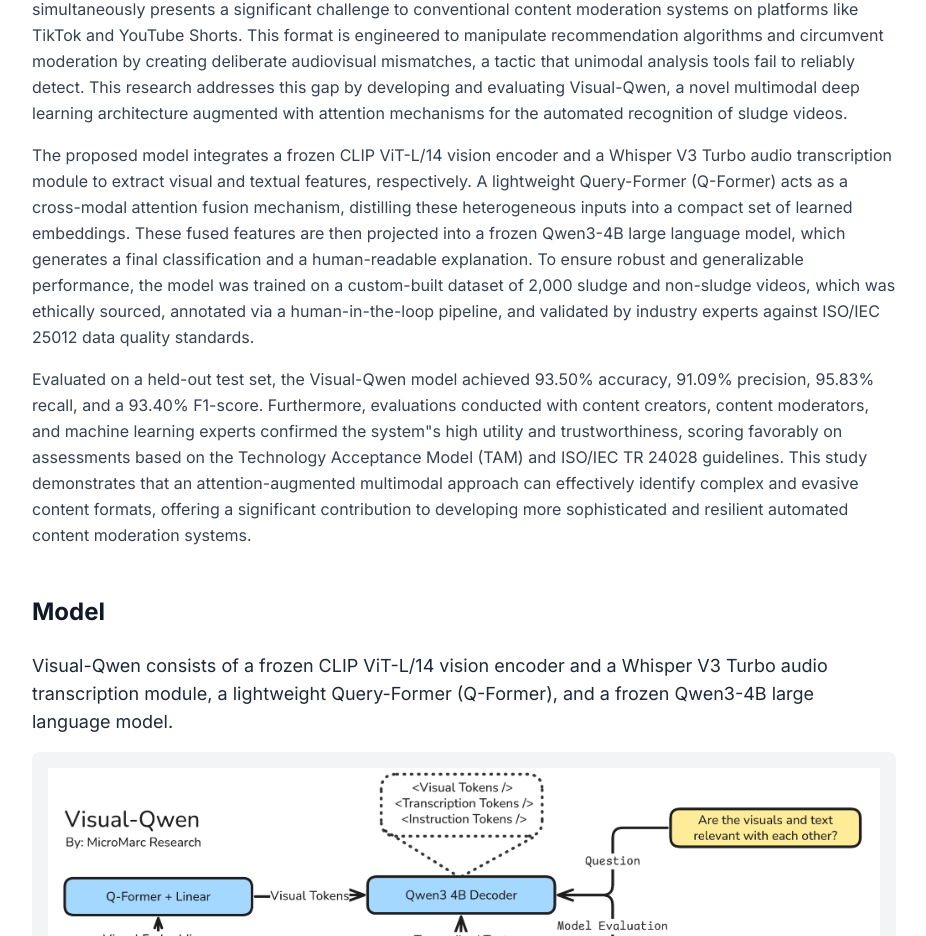
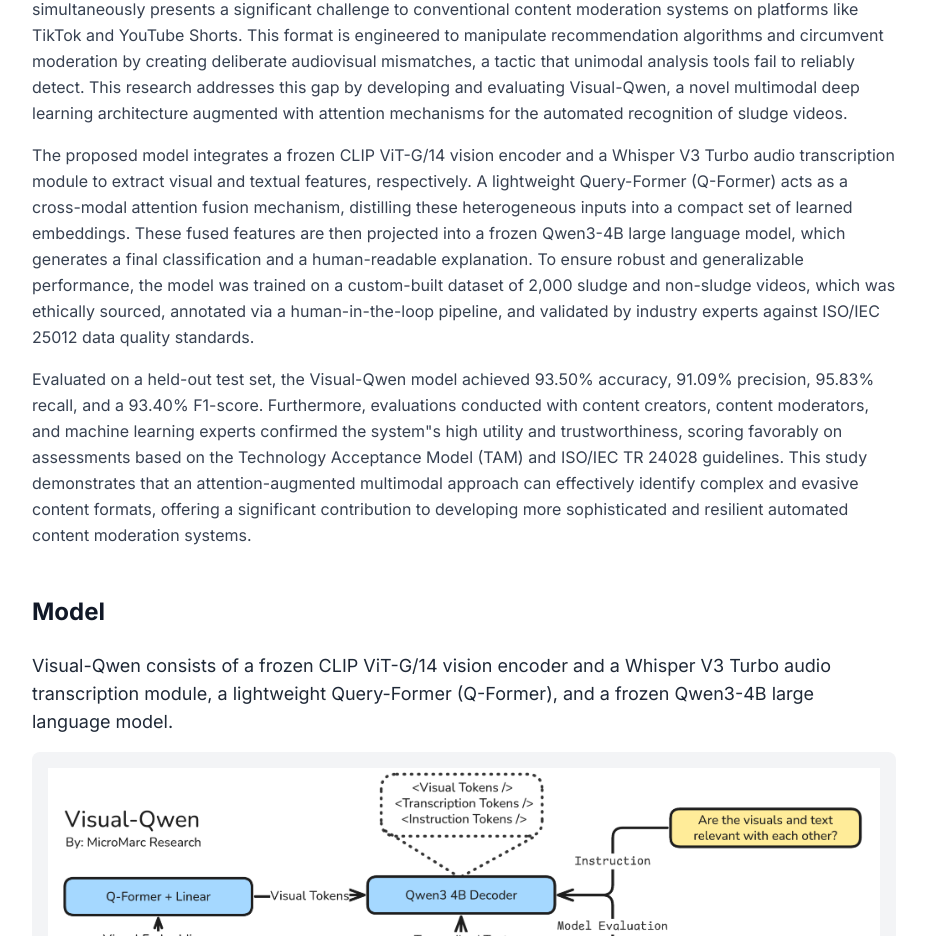
Before and after one commit to alpharomercoma/micromarc, a Next.js app: page /thesis in a window 1280 px wide. Shown: the part 614-1550 px from the top of the page, without its empty margins (176-1102 px from the left). Built offline with nearby package versions, Linux system fonts and the light colour scheme.

Commit message:
replace ViT L/14 with G/14

```diff
--- a/app/thesis/page.tsx
+++ b/app/thesis/page.tsx
@@ -1,8 +1,8 @@
 "use client";
+import { Navigation } from "@/components/navigation";
 import Image from "next/image";
 import { FaBookOpen, FaDatabase, FaGithub, FaYoutube } from "react-icons/fa";
 import { IoIosHappy } from "react-icons/io";
-import { Navigation } from "@/components/navigation";
 export default function Home() {
   function handleUnavailable() {
     alert("The Paper, Code, Video, and Model are being finalized. Please check back from mid-July of 2025 onwards.");
@@ -80,7 +80,7 @@ export default function Home() {
               The proliferation of &rdquo;sludge&rdquo; content in short-form videos featuring multiple, unrelated clips playing simultaneously presents a significant challenge to conventional content moderation systems on platforms like TikTok and YouTube Shorts. This format is engineered to manipulate recommendation algorithms and circumvent moderation by creating deliberate audiovisual mismatches, a tactic that unimodal analysis tools fail to reliably detect. This research addresses this gap by developing and evaluating Visual-Qwen, a novel multimodal deep learning architecture augmented with attention mechanisms for the automated recognition of sludge videos.
             </p>
             <p className="mb-4">
-              The proposed model integrates a frozen CLIP ViT-L/14 vision encoder and a Whisper V3 Turbo audio transcription module to extract visual and textual features, respectively. A lightweight Query-Former (Q-Former) acts as a cross-modal attention fusion mechanism, distilling these heterogeneous inputs into a compact set of learned embeddings. These fused features are then projected into a frozen Qwen3-4B large language model, which generates a final classification and a human-readable explanation. To ensure robust and generalizable performance, the model was trained on a custom-built dataset of 2,000 sludge and non-sludge videos, which was ethically sourced, annotated via a human-in-the-loop pipeline, and validated by industry experts against ISO/IEC 25012 data quality standards.
+              The proposed model integrates a frozen CLIP ViT-G/14 vision encoder and a Whisper V3 Turbo audio transcription module to extract visual and textual features, respectively. A lightweight Query-Former (Q-Former) acts as a cross-modal attention fusion mechanism, distilling these heterogeneous inputs into a compact set of learned embeddings. These fused features are then projected into a frozen Qwen3-4B large language model, which generates a final classification and a human-readable explanation. To ensure robust and generalizable performance, the model was trained on a custom-built dataset of 2,000 sludge and non-sludge videos, which was ethically sourced, annotated via a human-in-the-loop pipeline, and validated by industry experts against ISO/IEC 25012 data quality standards.
             </p>
             <p className="mb-4">
               Evaluated on a held-out test set, the Visual-Qwen model achieved 93.50% accuracy, 91.09% precision, 95.83% recall, and a 93.40% F1-score. Furthermore, evaluations conducted with content creators, content moderators, and machine learning experts confirmed the system&quot;s high utility and trustworthiness, scoring favorably on assessments based on the Technology Acceptance Model (TAM) and ISO/IEC TR 24028 guidelines. This study demonstrates that an attention-augmented multimodal approach can effectively identify complex and evasive content formats, offering a significant contribution to developing more sophisticated and resilient automated content moderation systems.
@@ -103,7 +103,7 @@ export default function Home() {
         <section className="mb-12">
           <h3 className="text-2xl font-bold mb-6 text-gray-900">Model</h3>
           <p className="text-lg text-gray-800 mb-4">
-            Visual-Qwen consists of a frozen CLIP ViT-L/14 vision encoder and a Whisper V3 Turbo audio transcription module, a lightweight Query-Former (Q-Former), and a frozen Qwen3-4B large language model.
+            Visual-Qwen consists of a frozen CLIP ViT-G/14 vision encoder and a Whisper V3 Turbo audio transcription module, a lightweight Query-Former (Q-Former), and a frozen Qwen3-4B large language model.
           </p>
 
           <div className="bg-gray-100 p-4 rounded-lg text-center mb-6">
--- a/src/app/layout.tsx
+++ b/src/app/layout.tsx
@@ -1,18 +1,18 @@
 import type { Metadata } from "next";
 import "./globals.css";
 
+import { GeistMono } from "geist/font/mono";
 import { GeistSans } from "geist/font/sans";
-import { GeistMono } from "geist/font/mono";
 
 export const metadata: Metadata = {
   title: "Visual-Qwen: Augmenting Multimodal Deep Learning with Attention Mechanisms to Recognize 'Sludge Content' from Short Form Videos",
-  description: "Visual-Qwen consists of a frozen CLIP ViT-L/14 vision encoder and a Whisper V3 Turbo audio transcription module, a lightweight Query-Former (Q-Former), and a frozen Qwen3-4B large language model.",
+  description: "Visual-Qwen consists of a frozen CLIP ViT-G/14 vision encoder and a Whisper V3 Turbo audio transcription module, a lightweight Query-Former (Q-Former), and a frozen Qwen3-4B large language model.",
   keywords: "Visual-Qwen, Qwen, multimodal AI, attention mechanism, sludge content, short form videos",
   authors: [{ name: "Alpha Romer Coma" }, { name: "Marc Olata" }, { name: "Job Isaac Ong" }, { name: "Kristoffer Ian Sioson" }],
   openGraph: {
     images: ["/images/theoretical_framework.png"],
     title: "Visual-Qwen: Augmenting Multimodal Deep Learning with Attention Mechanisms to Recognize 'Sludge Content' from Short Form Videos",
-    description: "Visual-Qwen consists of a frozen CLIP ViT-L/14 vision encoder and a Whisper V3 Turbo audio transcription module, a lightweight Query-Former (Q-Former), and a frozen Qwen3-4B large language model.",
+    description: "Visual-Qwen consists of a frozen CLIP ViT-G/14 vision encoder and a Whisper V3 Turbo audio transcription module, a lightweight Query-Former (Q-Former), and a frozen Qwen3-4B large language model.",
     siteName: "Visual-Qwen",
     type: "website",
     url: "https://micromarc.me",
--- a/src/app/page.tsx
+++ b/src/app/page.tsx
@@ -1,10 +1,7 @@
 "use client";
 import Image from "next/image";
-import { FaBookOpen } from "react-icons/fa";
-import { FaGithub } from "react-icons/fa";
-import { FaDatabase } from "react-icons/fa";
+import { FaBookOpen, FaDatabase, FaGithub, FaYoutube } from "react-icons/fa";
 import { IoIosHappy } from "react-icons/io";
-import { FaYoutube } from "react-icons/fa";
 export default function Home() {
   function handleUnavailable() {
     alert("The Paper, Code, Video, and Model are being finalized. Please check back from mid-July of 2025 onwards.");
@@ -66,7 +63,7 @@ export default function Home() {
               The proliferation of &rdquo;sludge&rdquo; content in short-form videos featuring multiple, unrelated clips playing simultaneously presents a significant challenge to conventional content moderation systems on platforms like TikTok and YouTube Shorts. This format is engineered to manipulate recommendation algorithms and circumvent moderation by creating deliberate audiovisual mismatches, a tactic that unimodal analysis tools fail to reliably detect. This research addresses this gap by developing and evaluating Visual-Qwen, a novel multimodal deep learning architecture augmented with attention mechanisms for the automated recognition of sludge videos.
             </p>
             <p className="mb-4">
-              The proposed model integrates a frozen CLIP ViT-L/14 vision encoder and a Whisper V3 Turbo audio transcription module to extract visual and textual features, respectively. A lightweight Query-Former (Q-Former) acts as a cross-modal attention fusion mechanism, distilling these heterogeneous inputs into a compact set of learned embeddings. These fused features are then projected into a frozen Qwen3-4B large language model, which generates a final classification and a human-readable explanation. To ensure robust and generalizable performance, the model was trained on a custom-built dataset of 2,000 sludge and non-sludge videos, which was ethically sourced, annotated via a human-in-the-loop pipeline, and validated by industry experts against ISO/IEC 25012 data quality standards.
+              The proposed model integrates a frozen CLIP ViT-G/14 vision encoder and a Whisper V3 Turbo audio transcription module to extract visual and textual features, respectively. A lightweight Query-Former (Q-Former) acts as a cross-modal attention fusion mechanism, distilling these heterogeneous inputs into a compact set of learned embeddings. These fused features are then projected into a frozen Qwen3-4B large language model, which generates a final classification and a human-readable explanation. To ensure robust and generalizable performance, the model was trained on a custom-built dataset of 2,000 sludge and non-sludge videos, which was ethically sourced, annotated via a human-in-the-loop pipeline, and validated by industry experts against ISO/IEC 25012 data quality standards.
             </p>
             <p className="mb-4">
               Evaluated on a held-out test set, the Visual-Qwen model achieved 93.50% accuracy, 91.09% precision, 95.83% recall, and a 93.40% F1-score. Furthermore, evaluations conducted with content creators, content moderators, and machine learning experts confirmed the system&quot;s high utility and trustworthiness, scoring favorably on assessments based on the Technology Acceptance Model (TAM) and ISO/IEC TR 24028 guidelines. This study demonstrates that an attention-augmented multimodal approach can effectively identify complex and evasive content formats, offering a significant contribution to developing more sophisticated and resilient automated content moderation systems.
@@ -89,7 +86,7 @@ export default function Home() {
         <section className="mb-12">
           <h3 className="text-2xl font-bold mb-6 text-gray-900">Model</h3>
           <p className="text-lg text-gray-800 mb-4">
-            Visual-Qwen consists of a frozen CLIP ViT-L/14 vision encoder and a Whisper V3 Turbo audio transcription module, a lightweight Query-Former (Q-Former), and a frozen Qwen3-4B large language model.
+            Visual-Qwen consists of a frozen CLIP ViT-G/14 vision encoder and a Whisper V3 Turbo audio transcription module, a lightweight Query-Former (Q-Former), and a frozen Qwen3-4B large language model.
           </p>
 
           <div className="bg-gray-100 p-4 rounded-lg text-center mb-6">
```
Also changed, not shown: public/images/theoretical_framework.png.
